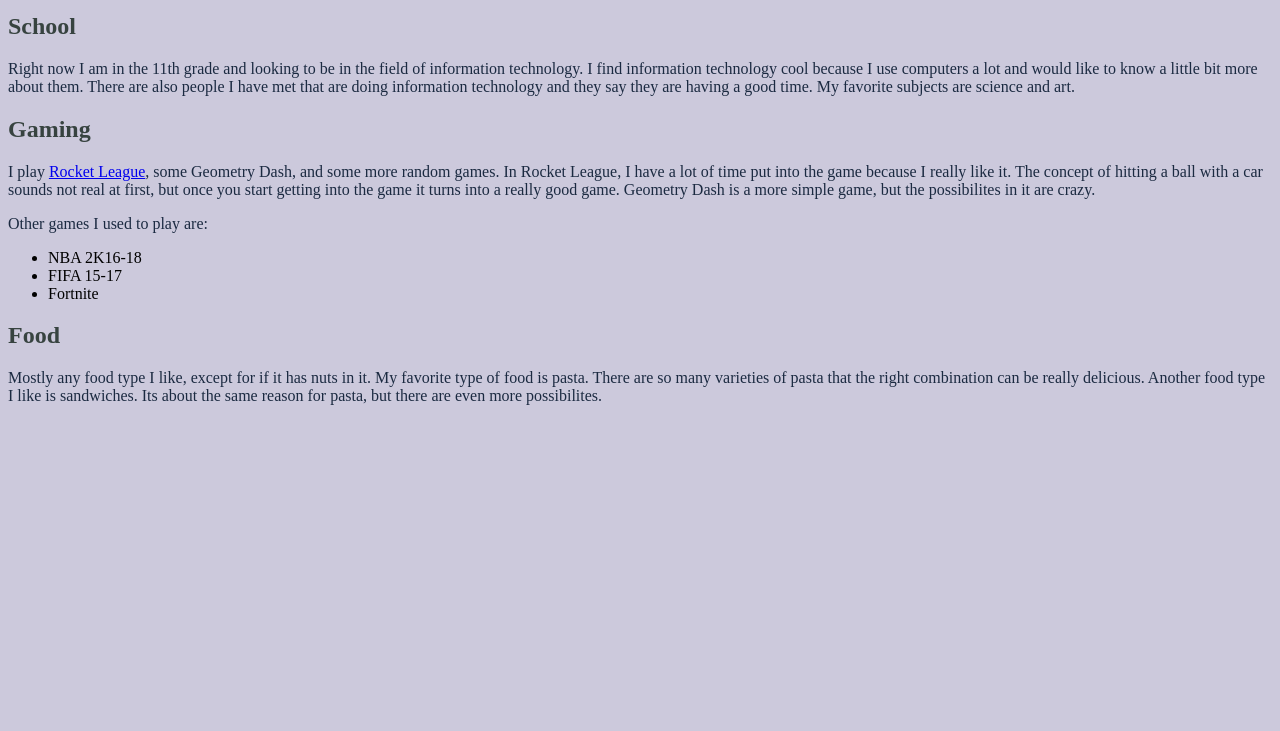
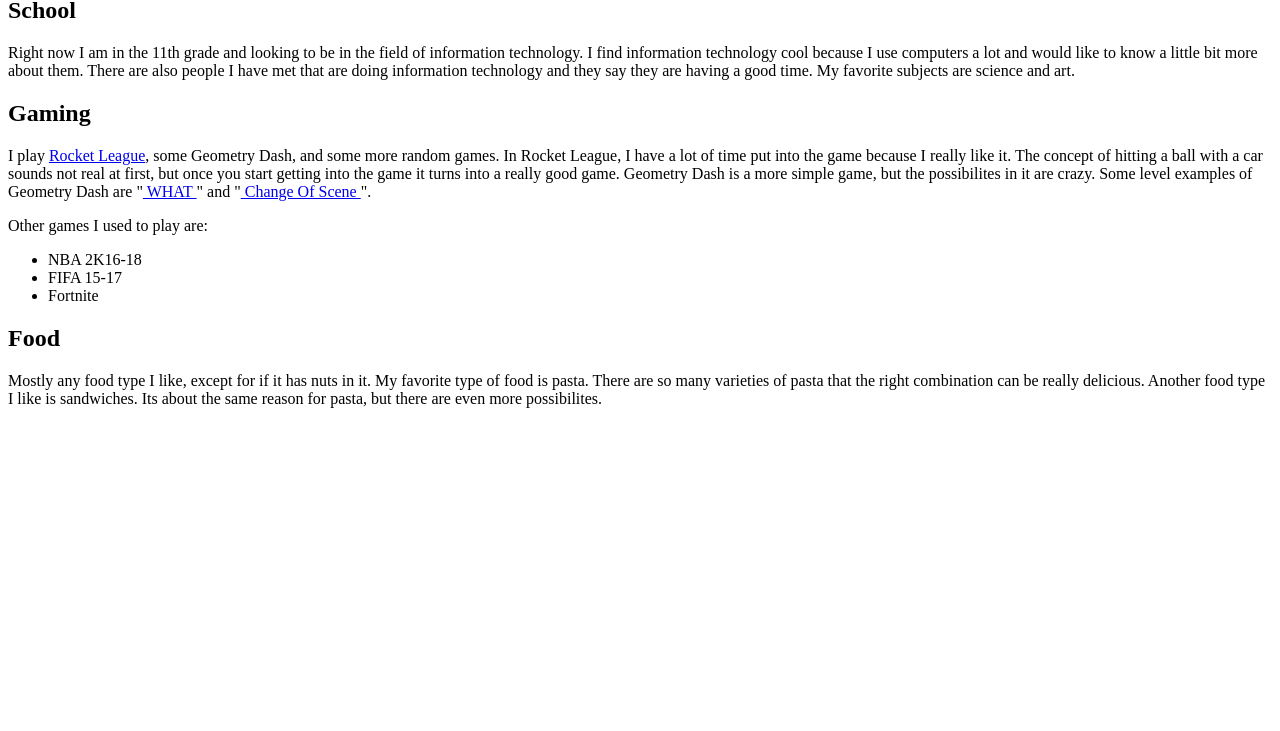
Before and after one commit to jeremiahubs/ucg-Jeremiah, a plain HTML site: page index.html in a window 1280 px wide. Shown: the part 69-800 px from the top of the page. Drawn offline with Linux system fonts and the light colour scheme.

Commit message:
Update index.html

```diff
--- a/index.html
+++ b/index.html
@@ -5,7 +5,6 @@
   <meta name="language" content="EN">
   <meta name="designer" content="Jeremiah">
   <meta name="author" content="Jeremiah">
-  <link rel="stylesheet" href="style.css">
 </head>
 
 <body>
@@ -16,7 +15,7 @@
   <p> Right now I am in the 11th grade and looking to be in the field of information technology. I find information technology cool because I use computers a lot and would like to know a little bit more about them. There are also people I have met that are doing information technology and they say they are having a good time.
     My favorite subjects are science and art.</p>
   <h2> Gaming </h2>
-  <p> I play <a href="https://www.rocketleague.com" target="_blank">Rocket League</a>, some Geometry Dash, and some more random games. In Rocket League, I have a lot of time put into the game because I really like it. The concept of hitting a ball with a car sounds not real at first, but once you start getting into the game it turns into a really good game. Geometry Dash is a more simple game, but the possibilites in it are crazy. </p>
+  <p> I play <a href="https://www.rocketleague.com" target="_blank">Rocket League</a>, some Geometry Dash, and some more random games. In Rocket League, I have a lot of time put into the game because I really like it. The concept of hitting a ball with a car sounds not real at first, but once you start getting into the game it turns into a really good game. Geometry Dash is a more simple game, but the possibilites in it are crazy. Some level examples of Geometry Dash are "<a href="https://youtu.be/xu1wRfUHtKg?si=EqBukfSRmVQXluvA" target="_blank"> WHAT </a>" and "<a href="https://youtu.be/RoazdzhDEIs?si=ElU0AosYLLj4SZXs" target="_blank"> Change Of Scene </a>". </p>
   <p> Other games I used to play are:</p>
   <ul>
     <li> NBA 2K16-18 </li>
```
